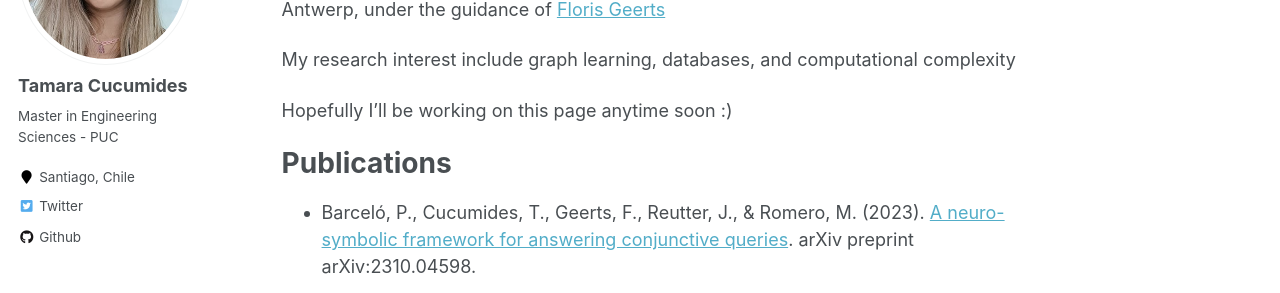
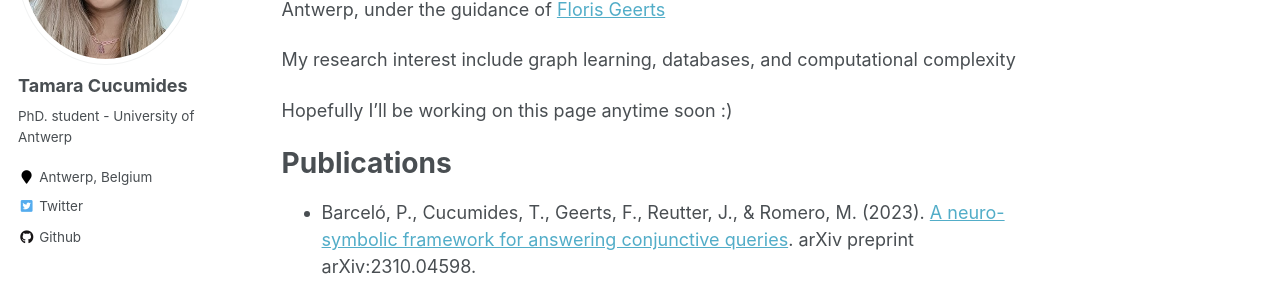
Before and after one commit to TamaraCucumides/TamaraCucumides.github.io, a Jekyll site: the page built from _pages/about.md, in a window 1280 px wide. Shown: the part 239-532 px from the top of the page. Built offline with Jekyll 4.4.1, drawn with Linux system fonts in a browser that asks for light colours.

Commit message:
Update _config.yml

```diff
--- a/_config.yml
+++ b/_config.yml
@@ -82,8 +82,8 @@ analytics:
 author:
   name             : "Tamara Cucumides"
   avatar           : "profile.png"
-  bio              : "Master in Engineering Sciences - PUC"
-  location         : "Santiago, Chile"
+  bio              : "PhD. student - University of Antwerp"
+  location         : "Antwerp, Belgium"
   employer         :
   pubmed           : #"https://www.ncbi.nlm.nih.gov/pubmed/?term=john+snow"
   googlescholar    : #"http://yourfullgooglescholarurl.com"
```
